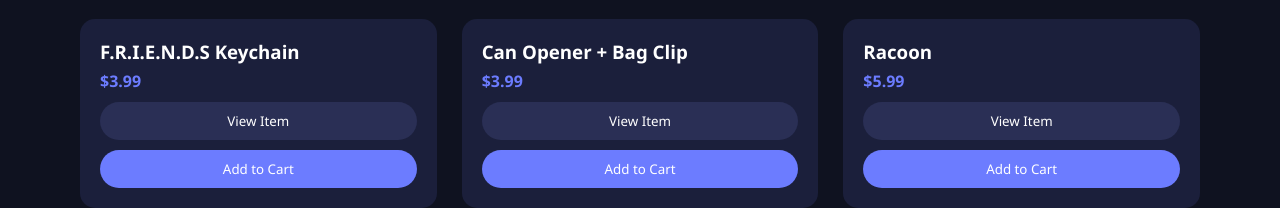
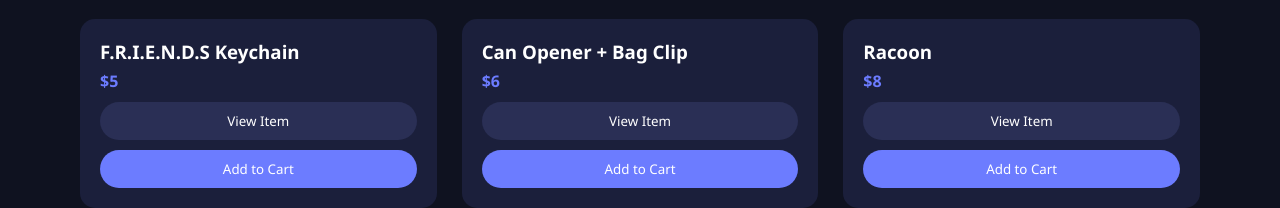
Before and after one commit to Southern3DPrints/Southern3DPrints.github.io, a plain HTML site: page index.html in a window 1280 px wide. Shown: the part 213-421 px from the top of the page. Drawn offline with Linux system fonts and the light colour scheme.

Commit message:
Update index.html

```diff
--- a/index.html
+++ b/index.html
@@ -152,9 +152,9 @@
 };
 
 const products = [
-  { name: "F.R.I.E.N.D.S Keychain", price: 3.99, desc: "F.R.I.E.N.D.S Keychain is a GREAT pick for superfans!", images: ["https://cdn.thingiverse.com/renders/0f/76/85/e0/6b/e9d323d32f1c2ff34302aaa6c82a4c9f_display_large.jpg","https://cdn.thingiverse.com/renders/10/fe/4a/33/7b/44f357e2061f8efda5c32bfcb0889571_display_large.jpg"] },
-   { name: "Can Opener + Bag Clip", price: 3.99, desc: "Super useful kitchen gadgets!", images: ["https://cdn.thingiverse.com/assets/30/4e/2b/1e/d9/large_display_under-tab.jpg","https://cdn.thingiverse.com/renders/35/35/a9/96/4e/9346eba6fd2d98a1e73acdd77b012af4_display_large.jpg"] },
-  { name: "Racoon", price: 5.99, desc: "Cute little racoon, great gift for your kids! NOTE: It does NOT come colored.", images: ["https://cdn.thingiverse.com/assets/16/48/4c/b5/4d/large_display_20251110_083145.jpg","https://cdn.thingiverse.com/assets/75/f1/33/af/10/large_display_20251110_083201.jpg"] }
+  { name: "F.R.I.E.N.D.S Keychain", price: 5, desc: "F.R.I.E.N.D.S Keychain is a GREAT pick for superfans!", images: ["https://cdn.thingiverse.com/renders/0f/76/85/e0/6b/e9d323d32f1c2ff34302aaa6c82a4c9f_display_large.jpg","https://cdn.thingiverse.com/renders/10/fe/4a/33/7b/44f357e2061f8efda5c32bfcb0889571_display_large.jpg"] },
+   { name: "Can Opener + Bag Clip", price: 6, desc: "Super useful kitchen gadgets!", images: ["https://cdn.thingiverse.com/assets/30/4e/2b/1e/d9/large_display_under-tab.jpg","https://cdn.thingiverse.com/renders/35/35/a9/96/4e/9346eba6fd2d98a1e73acdd77b012af4_display_large.jpg"] },
+  { name: "Racoon", price: 8, desc: "Cute little racoon, great gift for your kids! NOTE: It does NOT come colored.", images: ["https://cdn.thingiverse.com/assets/16/48/4c/b5/4d/large_display_20251110_083145.jpg","https://cdn.thingiverse.com/assets/75/f1/33/af/10/large_display_20251110_083201.jpg"] }
 ];
 
 let cart = [];
```
